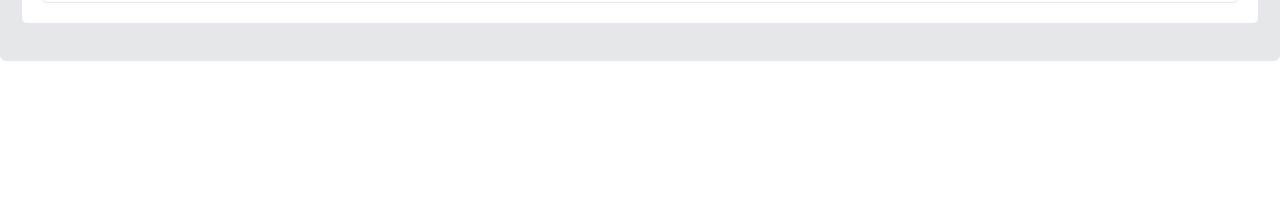
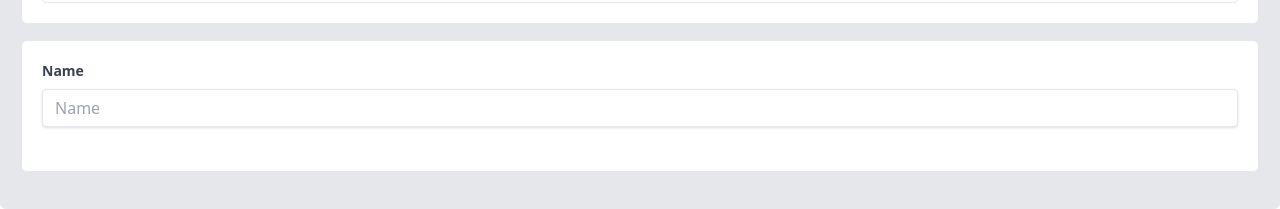
Before and after one commit to jedropa/alpinejs-essentials, a plain HTML site: page index.html in a window 1280 px wide. Shown: the part 661-870 px from the top of the page. Before the commit the page ends 800 px from the top, so only its background shows below. Drawn offline with nearby package versions, Linux system fonts and the light colour scheme.

Commit message:
add form

```diff
--- a/index.html
+++ b/index.html
@@ -53,9 +53,48 @@
             </div>
         </div>
 
+        <!-- two way binding -->
+        <div class="my-4 p-5 border rounded-md bg-white">
+            <form
+            x-data = "{
+                form: {
+                    name: '',
+                },
+                user: null,
 
+                submitForm() {
+                    fetch('https://reqres.in/api/users', {
+                        method: 'POST',
+                        headers: {
+                            'Content-Type': 'application/json',
+                        },
+                        body: JSON.stringify(this.form),
+                    })
+                    .then(response => response.json())
+                    .then(user => this.user = user)
+                }
+            }"
+            @submit.prevent="submitForm"
+            >
+                <div class="mb-6">
+                    <label class="block text-gray-700 text-sm font-bold mb-2" for="name">
+                        Name
+                    </label>
+                    <input class="shadow appearance-none border rounded w-full py-2 px-3 text-gray-700 leading-tight focus:outline-none focus:shadow-outline"
+                    id="name"
+                    type="text"
+                    placeholder="Name"
+                    x-model="form.name"
+                    required>
 
+                </div>
 
+                <template x-if="user">
+                    <div x-text="'The user ' + user.name + ' was created at ' + user.createdAt "></div>
+                </template>
+            </form>
+
+        </div>
 
     </section>
 </body>
```
